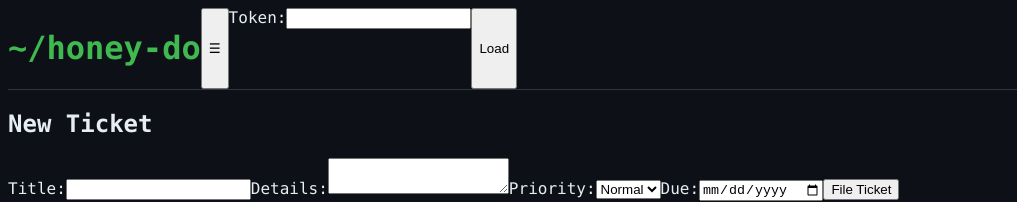
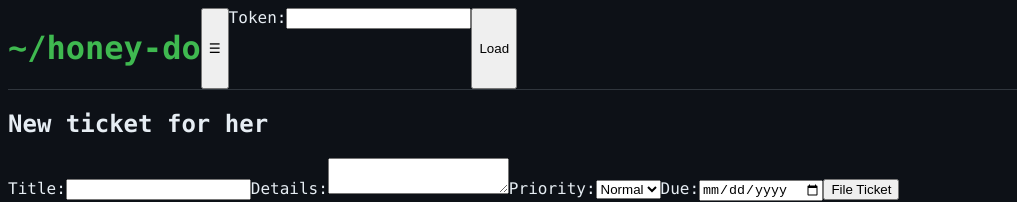
Before and after one commit to secure-builder-dev/secure-builder, a React (Vite) app in the folder frontend/: page / in a window 1280 px wide. Shown: the top 202 px of the page, without its empty margins (0-1017 px from the left). Built offline with nearby package versions, Linux system fonts and the light colour scheme.

Commit message:
FD-2b: built by a local model (devstral-small-2)

```diff
--- a/frontend/src/App.tsx
+++ b/frontend/src/App.tsx
@@ -113,7 +113,7 @@ const App = () => {
         </div>
       )}
       <div>
-        <h2>New Ticket</h2>
+        <h2>New ticket for {data?.me?.user === 'her' ? 'him' : 'her'}</h2>
         <form onSubmit={createTicket}>
           <label>
             Title:
@@ -157,7 +157,7 @@ const App = () => {
           <div className="column">
             <h3>To Do</h3>
             {data?.dash.todo.map((t: any) => (
-              <div key={t.id} className={`card ${t.priority === 'urgent' ? 'urgent' : ''}`}>
+              <div key={t.id} className={`card ${t.group === 0 ? 'urgent' : ''}`}>
                 <HoverCard ticket={t}>
                   <div>{t.title}</div>
                 </HoverCard>
@@ -175,7 +175,7 @@ const App = () => {
           <div className="column">
             <h3>In Progress</h3>
             {data?.dash.in_progress.map((t: any) => (
-              <div key={t.id} className={`card ${t.priority === 'urgent' ? 'urgent' : ''}`}>
+              <div key={t.id} className={`card ${t.group === 0 ? 'urgent' : ''}`}>
                 <HoverCard ticket={t}>
                   <div>{t.title}</div>
                 </HoverCard>
```
